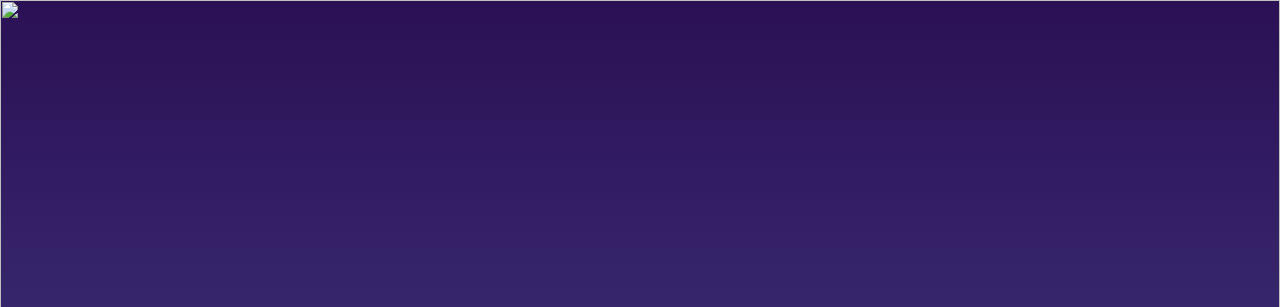
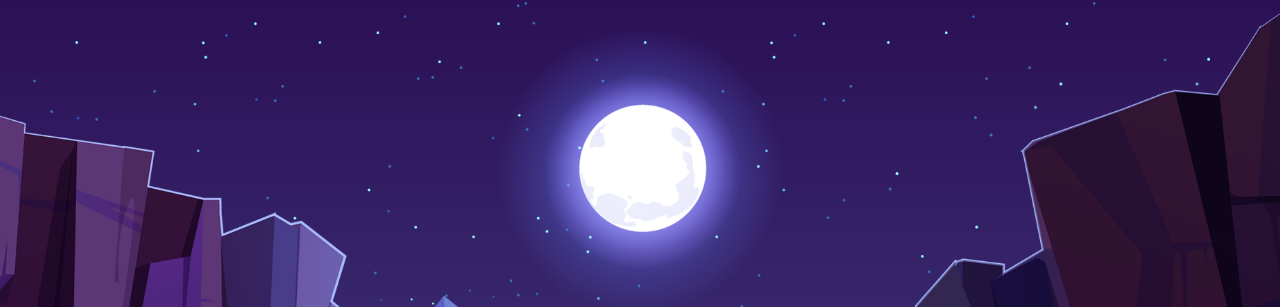
Before and after one commit to river146/Tour-De-France, a plain HTML site: page index.html in a window 1280 px wide. Shown: the top 307 px of the page. Drawn offline with Linux system fonts and the light colour scheme.

Commit message:
Update index.html

```diff
--- a/index.html
+++ b/index.html
@@ -13,14 +13,14 @@
 
 
         <section>
-            <img src="introduction-images/stars.png" id="stars">
-            <img src="introduction-images/moon.png" id="moon">
-            <img src="introduction-images/mountains_behind.png" id="mountains_behind">
+            <img src="stars.png" id="stars">
+            <img src="moon.png" id="moon">
+            <img src="mountains_behind.png" id="mountains_behind">
             <div class="text-box"></div>
                 <h2 id="text">Tour de France</h2>
             </div>
             <a href="#sec" id="btn">Explore</a>
-            <img src="introduction-images/mountains_front.png" id="mountains_front">
+            <img src="mountains_front.png" id="mountains_front">
         </section>
 
         </div>
```
